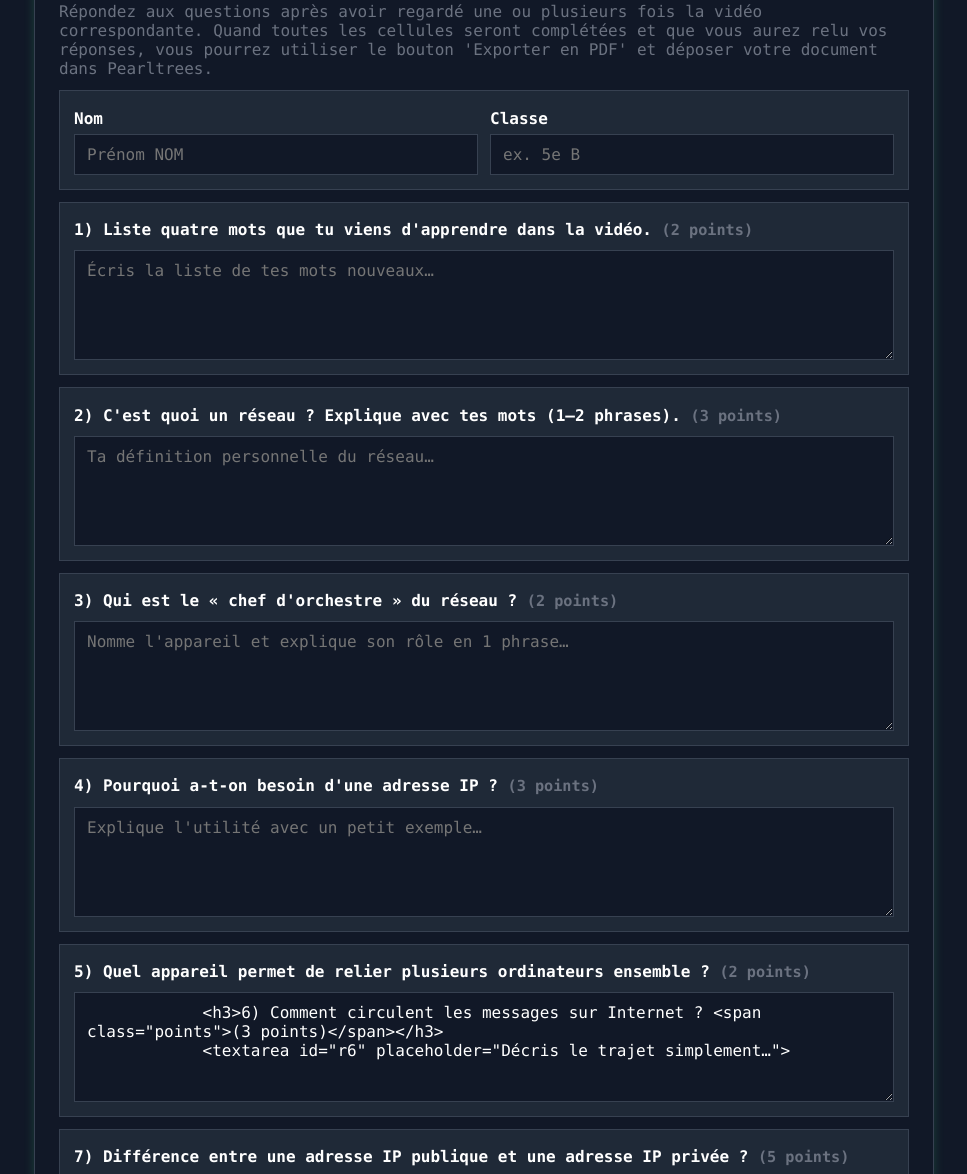
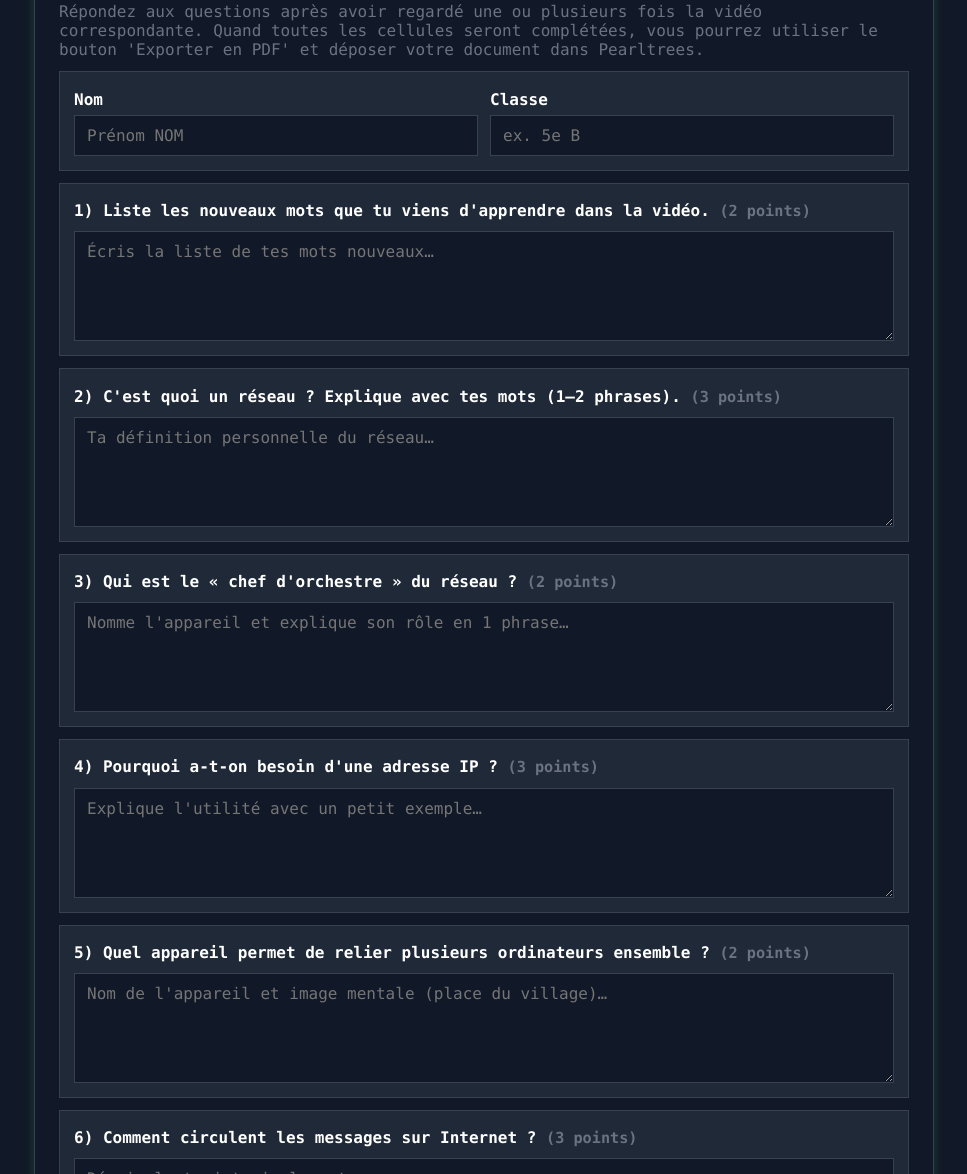
Before and after one commit to Drane06/videointro, a plain HTML site: page index.html in a window 1280 px wide. Shown: the part 85-1259 px from the top of the page, without its empty margins (156-1123 px from the left). Drawn offline with nearby package versions, Linux system fonts and the light colour scheme.

Commit message:
Update index.html

```diff
--- a/index.html
+++ b/index.html
@@ -1,4 +1,3 @@
-
 <!DOCTYPE html>
 <html lang="fr">
 <head>
@@ -156,7 +155,7 @@
     <div class="wrap">
         <header>
             <h1>Fiche élève – Réseaux informatiques</h1>
-            <p class="lead">Répondez aux questions après avoir regardé une ou plusieurs fois la vidéo correspondante. Quand toutes les cellules seront complétées et que vous aurez relu vos réponses, vous pourrez utiliser le bouton 'Exporter en PDF' et déposer votre document dans Pearltrees.</p>
+            <p class="lead">Répondez aux questions après avoir regardé une ou plusieurs fois la vidéo correspondante. Quand toutes les cellules seront complétées, vous pourrez utiliser le bouton 'Exporter en PDF' et déposer votre document dans Pearltrees.</p>
         </header>
 
         <section class="card row2">
@@ -171,7 +170,7 @@
         </section>
 
         <section class="card q" id="q1">
-            <h3>1) Liste quatre mots que tu viens d'apprendre dans la vidéo. <span class="points">(2 points)</span></h3>
+            <h3>1) Liste les nouveaux mots que tu viens d'apprendre dans la vidéo. <span class="points">(2 points)</span></h3>
             <textarea id="r1" placeholder="Écris la liste de tes mots nouveaux…"></textarea>
         </section>
 
@@ -192,7 +191,7 @@
 
         <section class="card q" id="q5">
             <h3>5) Quel appareil permet de relier plusieurs ordinateurs ensemble ? <span class="points">(2 points)</span></h3>
-            <textarea id="r5" placeholder="Nom de l'appareil.></textarea>
+            <textarea id="r5" placeholder="Nom de l'appareil et image mentale (place du village)…"></textarea>
         </section>
 
         <section class="card q" id="q6">
@@ -202,7 +201,7 @@
 
         <section class="card q" id="q7">
             <h3>7) Différence entre une adresse IP publique et une adresse IP privée ? <span class="points">(5 points)</span></h3>
-            <textarea id="r7" placeholder="Explique la différence  en utilisant un exemple pour permettre de mieux comprendre. (immeuble/appartements)…"></textarea>
+            <textarea id="r7" placeholder="Explique la différence + métaphore (immeuble/appartements)…"></textarea>
         </section>
 
         <div class="actions">
```
